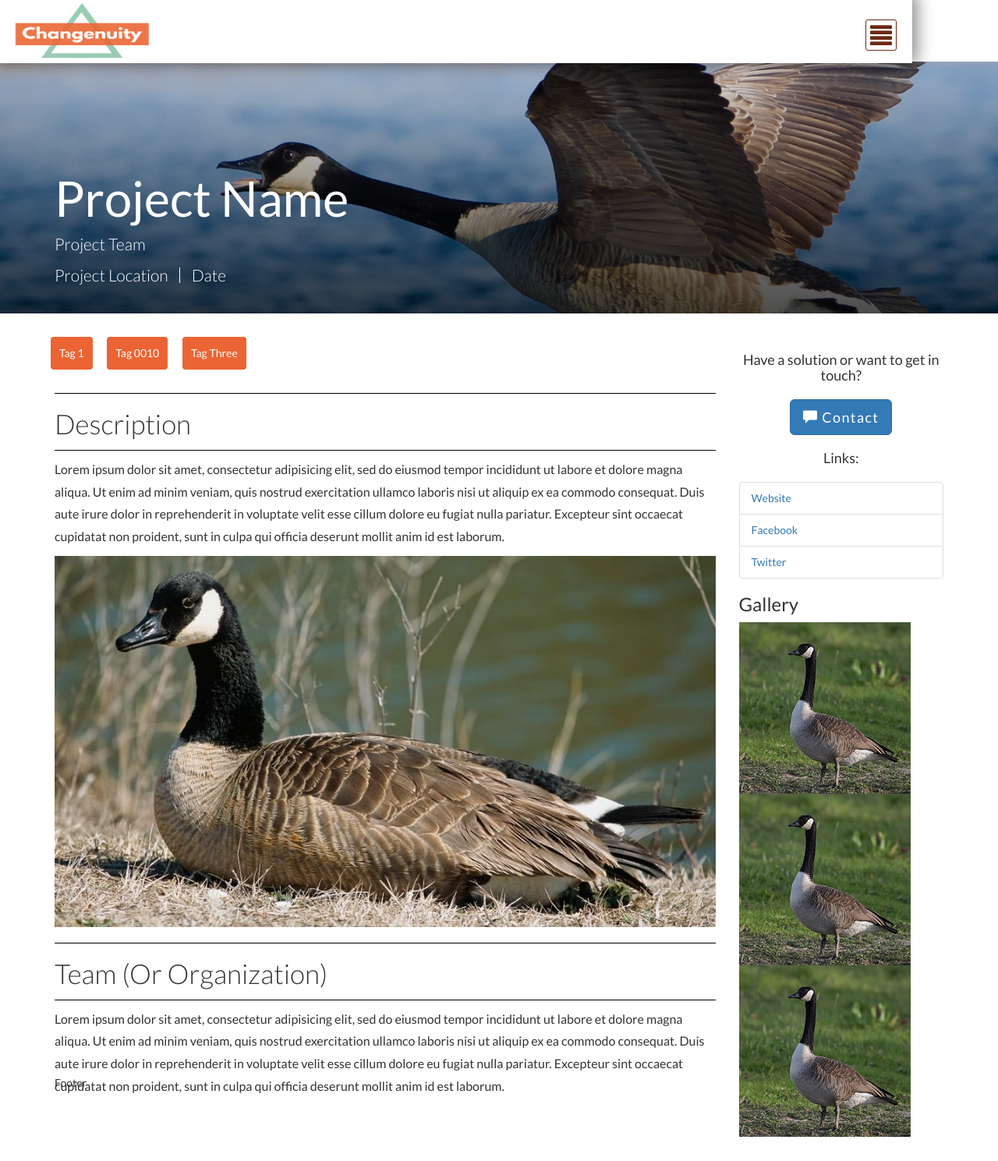
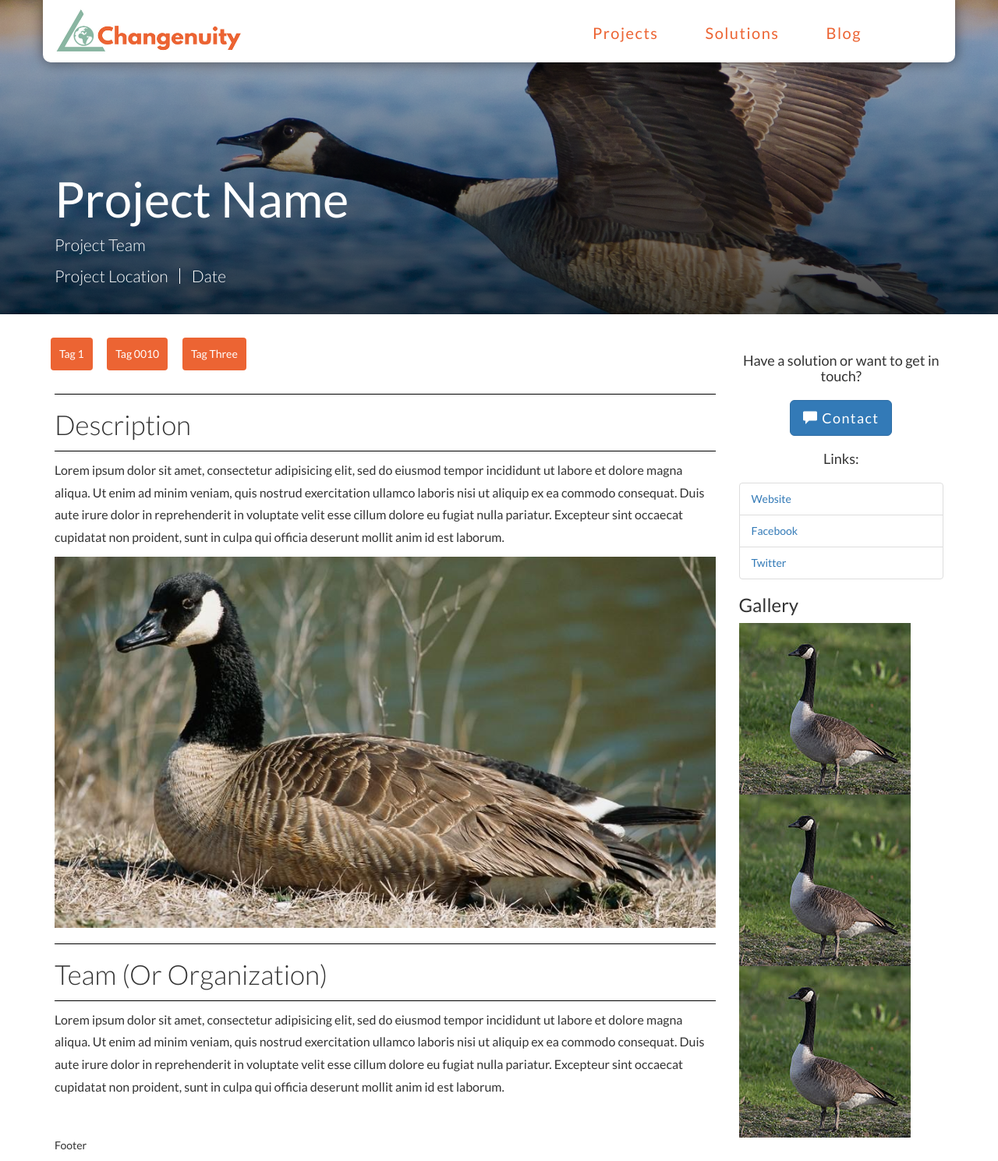
Before and after one commit to Changenuity/Changenuity, a PHP site: page /front-end/project-pages/mockup.html in a window 1280 px wide. Shown: the whole page at 78% size. Before the commit the page ends 1458 px from the top, so only its background shows below. Run offline with PHP 8.4, Linux system fonts and the light colour scheme; some libraries are stand-ins or nearby versions.

Commit message:
Nav bar final

```diff
--- a/front-end/project-pages/mockup.html
+++ b/front-end/project-pages/mockup.html
@@ -19,21 +19,21 @@
 <body>
   <nav class="container bg-color-white">
     <div class="row">
-      <div class="col-xs-12">
+      <div class="col-xs-12 col-md-6">
         <header id="nav-header">
           <a href="#">
               <!-- Temporary branding -->
               <img id="brand-logo" src="logo.png" alt="brand-logo"/>
               <!-- <span id="brand-logo">Changenuity</span> -->
           </a>
-          <span id="handle" class="glyphicon glyphicon-align-justify"></span>
+          <span id="handle" class="glyphicon glyphicon-align-justify fading-color"></span>
         </header>
       </div>
-      <div class="col-xs-12">
+      <div class="col-xs-12 col-md-6">
         <ul id="nav-list" class="list-inline">
-          <li><a href="#" class="fading-bg-color">Projects</a></li>
-          <li><a href="#" class="fading-bg-color">Solutions</a></li>
-          <li><a href="#" class="fading-bg-color">Blog</a></li>
+          <li><a href="#" class="fading-bg-color fading-color">Projects</a></li>
+          <li><a href="#" class="fading-bg-color fading-color">Solutions</a></li>
+          <li><a href="#" class="fading-bg-color fading-color">Blog</a></li>
         </ul>
       </div>
     </div>
@@ -121,6 +121,7 @@
   <script>
     $('#handle').on('click', function() {
       $('nav ul').toggleClass('showing');
+      $('nav').toggleClass('showing');
     });
   </script>
 </body>
--- a/front-end/project-pages/styles.css
+++ b/front-end/project-pages/styles.css
@@ -34,6 +34,14 @@ body {
   color: #8AB7A3;
 }
 
+.fading-color {
+  -webkit-transition: color 0.4s;
+  -ms-transition: color 0.4s;
+  -moz-transition: color 0.4s;
+  -o-transition: color 0.4s;
+  transition: color 0.4s;
+}
+
 .fading-bg-color {
   -webkit-transition: background-color 0.4s;
   -ms-transition: background-color 0.4s;
@@ -48,37 +56,38 @@ body {
 
 nav {
   position: fixed;
+  height: 80px;
   width: 100%;
   z-index: 2;
-  -webkit-box-shadow: 0px -4px 21px 5px rgba(0,0,0,0.5);
-  -moz-box-shadow: 0px -4px 21px 5px rgba(0,0,0,0.5);
-  box-shadow: 0px -4px 21px 5px rgba(0,0,0,0.5);
+  -webkit-box-shadow: 0px 0px 18px 0px rgba(0,0,0,0.5);
+  -moz-box-shadow: 0px 0px 18px 0px rgba(0,0,0,0.5);
+  box-shadow: 0px 0px 18px 0px rgba(0,0,0,0.5);
 }
 
 #nav-header {
   display: block;
   width: 100%;
-  height: 80px;
+  height: 100%;
 }
 
 #brand-logo {
-  width: 140px;
-  height: 80px;
+  width: auto; /* Maintains aspect ratio */
+  height: 100%;
 }
 
 #handle {
-  color: #6d2a12;
-  position: absolute;
-  display: block;
+  color: #EC6433;
   font-size: 28px;
-  right: 20px;
-  top: 25px;
-
-  border: 1px solid #6d2a12;
-  border-radius: 3px;
-  padding: 5px;
+  float: right;
+  position: relative;
+  top: 30px;
+  right: 10px;
 
   cursor: pointer;
+}
+
+#handle:hover {
+  color: #C14F26;
 }
 
 #nav-list {
@@ -96,7 +105,7 @@ nav {
 }
 
 #nav-list.showing {
-  max-height: 209px;
+  max-height: 256px;
 }
 
 #nav-list li {
@@ -107,7 +116,7 @@ nav {
 
 #nav-list a {
   display: inline-block;
-  padding: 20px 15px;
+  padding: 20px 30px;
   width: 100%;
 
   cursor: pointer;
@@ -130,7 +139,7 @@ nav {
 
 #page-main {
   position: relative;
-  top: 79px;
+  top: 80px;
 }
 
 /* ============================================
@@ -141,6 +150,7 @@ nav {
   padding-top: 120px; /* 83.33% */
   padding-bottom: 24px;
 
+  /*background-attachment: fixed;*/
 	background-position: center 60%;
 	background-size: cover;
 	background-repeat: no-repeat;
@@ -252,12 +262,59 @@ h4 {
    Media Queries Styles
 ============================================ */
 
-@media (min-width: 768px) {
-  #brand-logo {
-    width: 180px;
+@media (min-width: 768px) { /* Tablets and up */
+  nav {
+    left: 0;
+    right: 0;
+    border-bottom-left-radius: 10px;
+    border-bottom-right-radius: 10px;
+  }
+  nav.showing {
+    border-bottom-left-radius: 0;
+    border-bottom-right-radius: 0;
+  }
+  #nav-list {
+    border-bottom-left-radius: 10px;
+    border-bottom-right-radius: 10px;
+  }
+  #page-main {
+    top: 0;
+  }
+  #page-main-header {
+    padding-top: 200px;
   }
   #main-header {
     padding-top: 160px; /* 83.33% */
     padding-bottom: 32px;
   }
 }
+
+@media (min-width: 992px) { /* Small computers and up */
+  #handle {
+    display: none;
+  }
+  #nav-list {
+    max-height: 256px;
+    font-size: 0;
+  }
+  #nav-list li {
+    width: auto;
+  }
+  #nav-list a {
+    padding: 28px 30px;
+    font-size: 20px;
+    height: 100%;
+    width: auto;
+    color: #EC6433;
+    background-color: #FFFFFF;
+  }
+  #nav-list a:hover {
+    color: #FFFFFF;
+    background-color: #EC6433;
+  }
+}
+
+/** ISSUES **/
+/* - If user expands the navbar, and then drags the window wider, the navbar
+ *   will continue to have unpleasant sharp edges.
+ */
```
Also changed, not shown: front-end/project-pages/logo-old.png (added), front-end/project-pages/logo.png.
